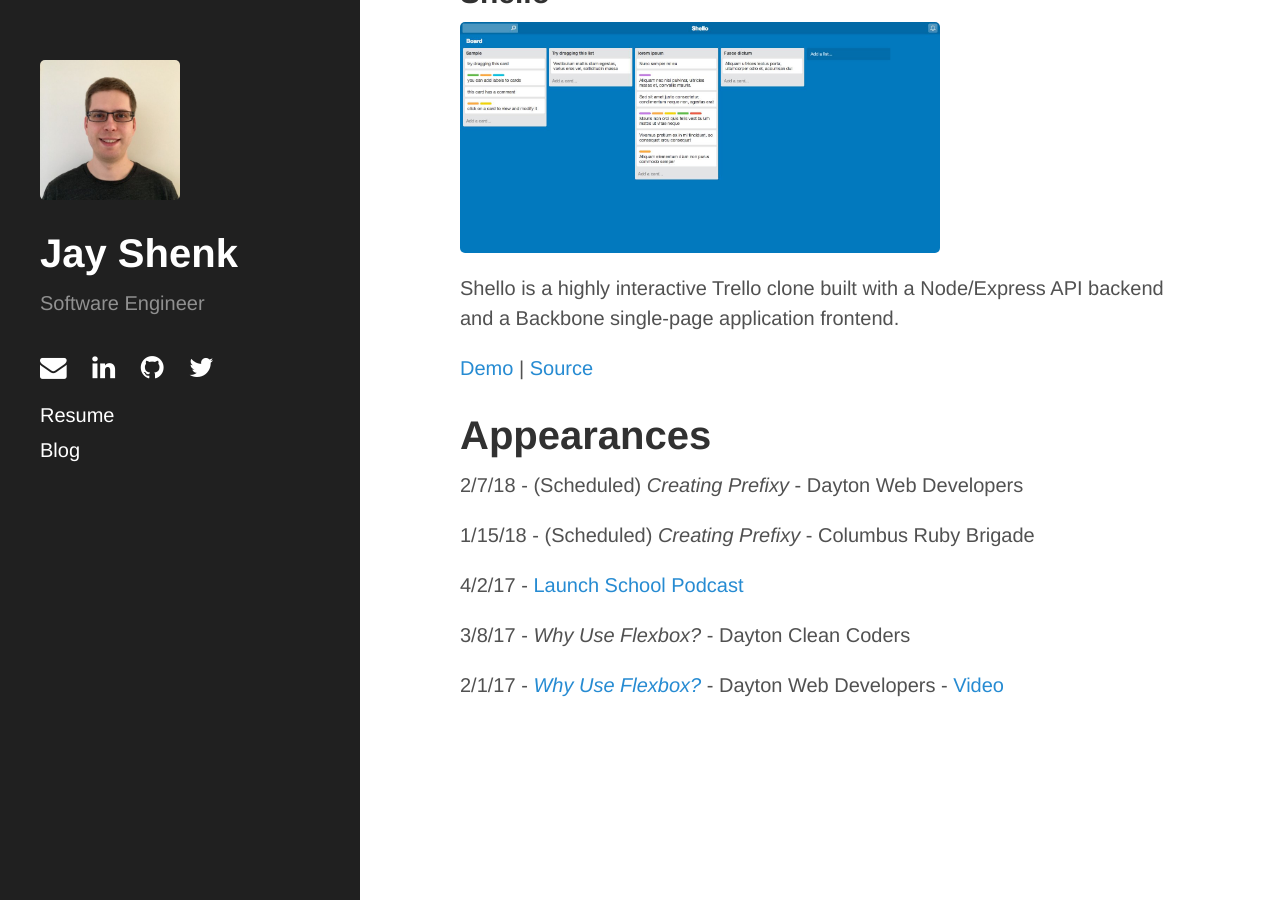
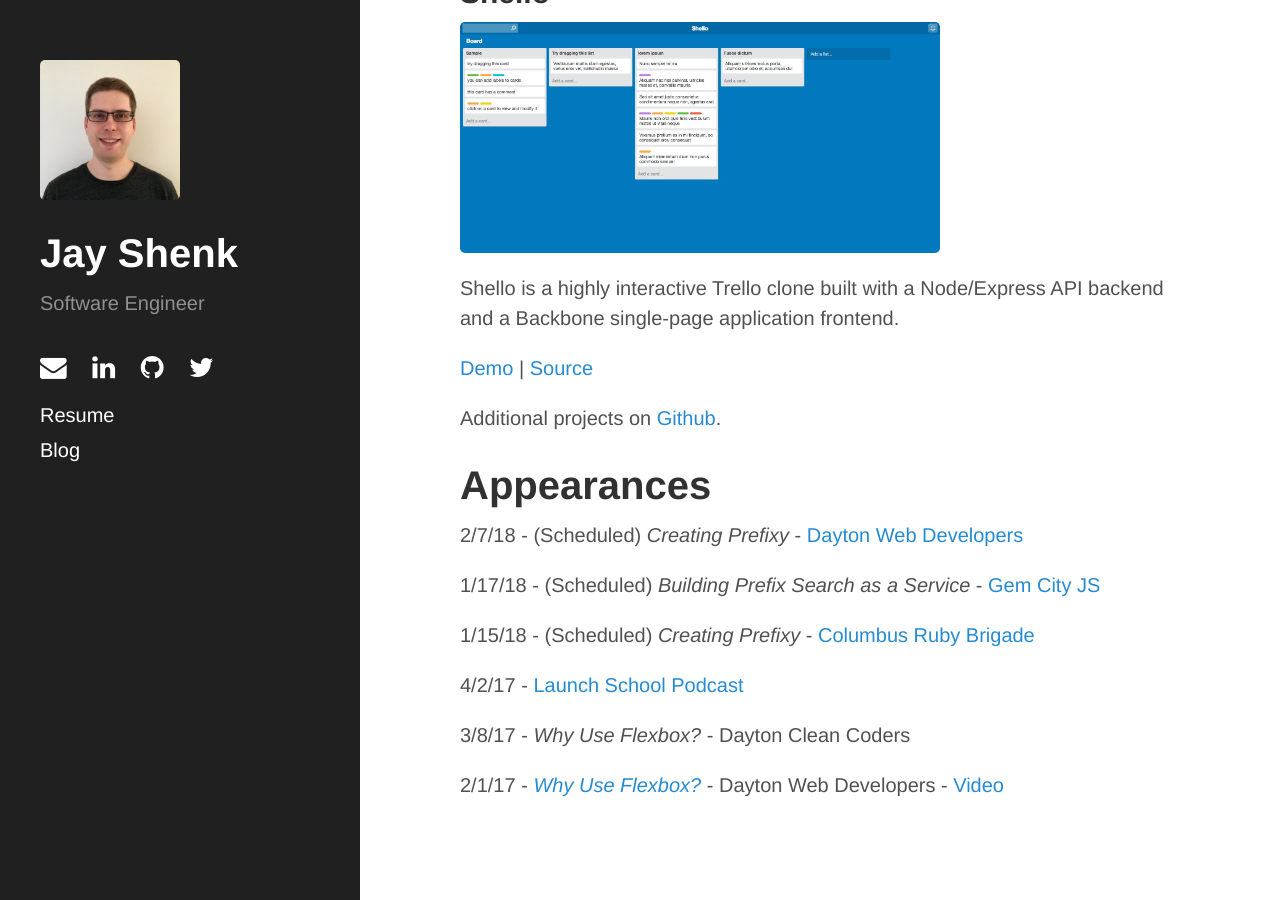
Before and after one commit to jayshenk/jayshenk.github.io, a Jekyll site: the page built from index.md, in a window 1280 px wide and 900 px high, scrolled down 1008 px. Built offline with Jekyll 4.4.1, drawn with Linux system fonts in a browser that asks for light colours.

Commit message:
content updates

```diff
--- a/index.md
+++ b/index.md
@@ -32,11 +32,15 @@ Shello is a highly interactive Trello clone built with a Node/Express API backen
 [Demo](https://boiling-falls-66079.herokuapp.com/){:target="_blank"} \|
 [Source](https://github.com/jayshenk/shello){:target="_blank"}
 
+Additional projects on [Github](https://github.com/jayshenk){:target="_blank"}.
+
 # Appearances
 
-2/7/18 - (Scheduled) *Creating Prefixy* - Dayton Web Developers
+2/7/18 - (Scheduled) *Creating Prefixy* - [Dayton Web Developers](https://www.meetup.com/dayton-web-developers/events/ndsqfnyxdbkb/){:target="_blank"}
 
-1/15/18 - (Scheduled) *Creating Prefixy* - Columbus Ruby Brigade
+1/17/18 - (Scheduled) *Building Prefix Search as a Service* - [Gem City JS](http://gemcityjs.com/){:target="_blank"}
+
+1/15/18 - (Scheduled) *Creating Prefixy* - [Columbus Ruby Brigade](http://columbusrb.com/){:target="_blank"}
 
 4/2/17 - [Launch School Podcast](https://launchschool.com/blog/meet-a-student-jay-shenk){:target="_blank"}
 
```
